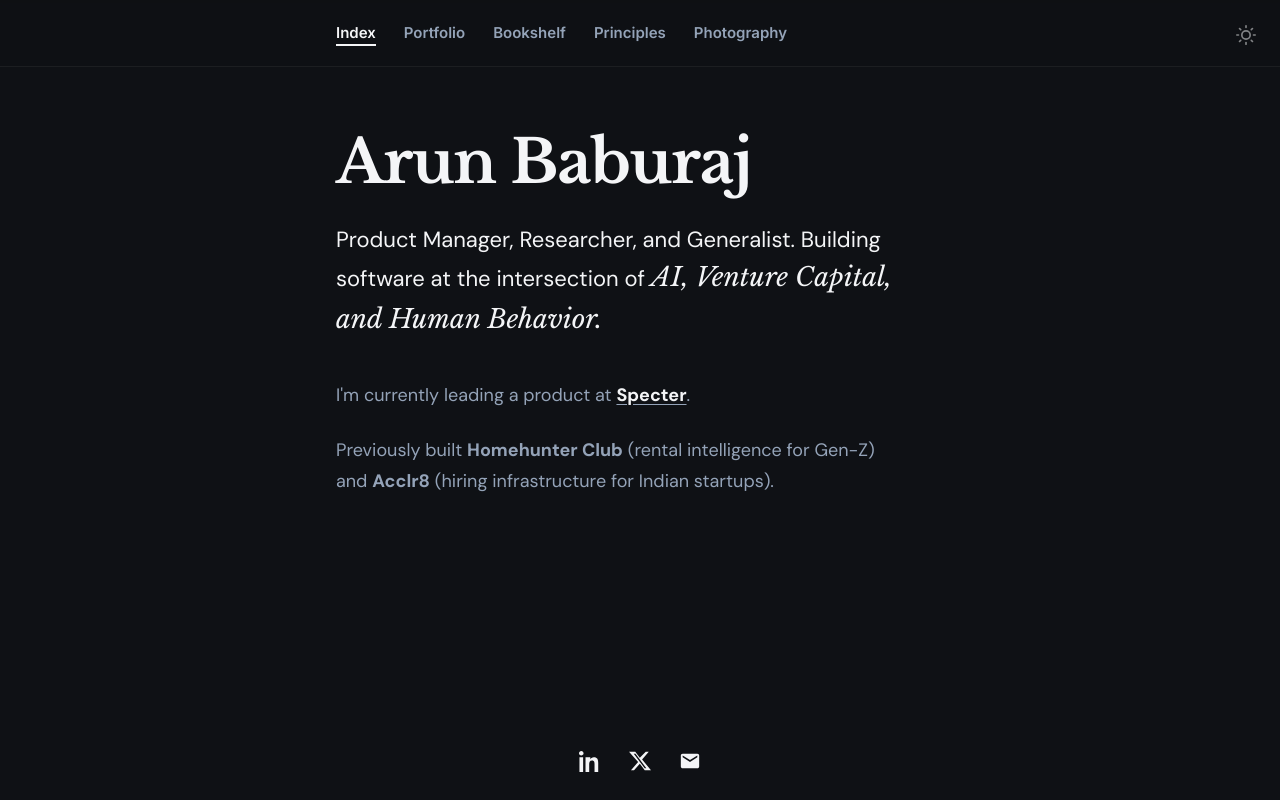
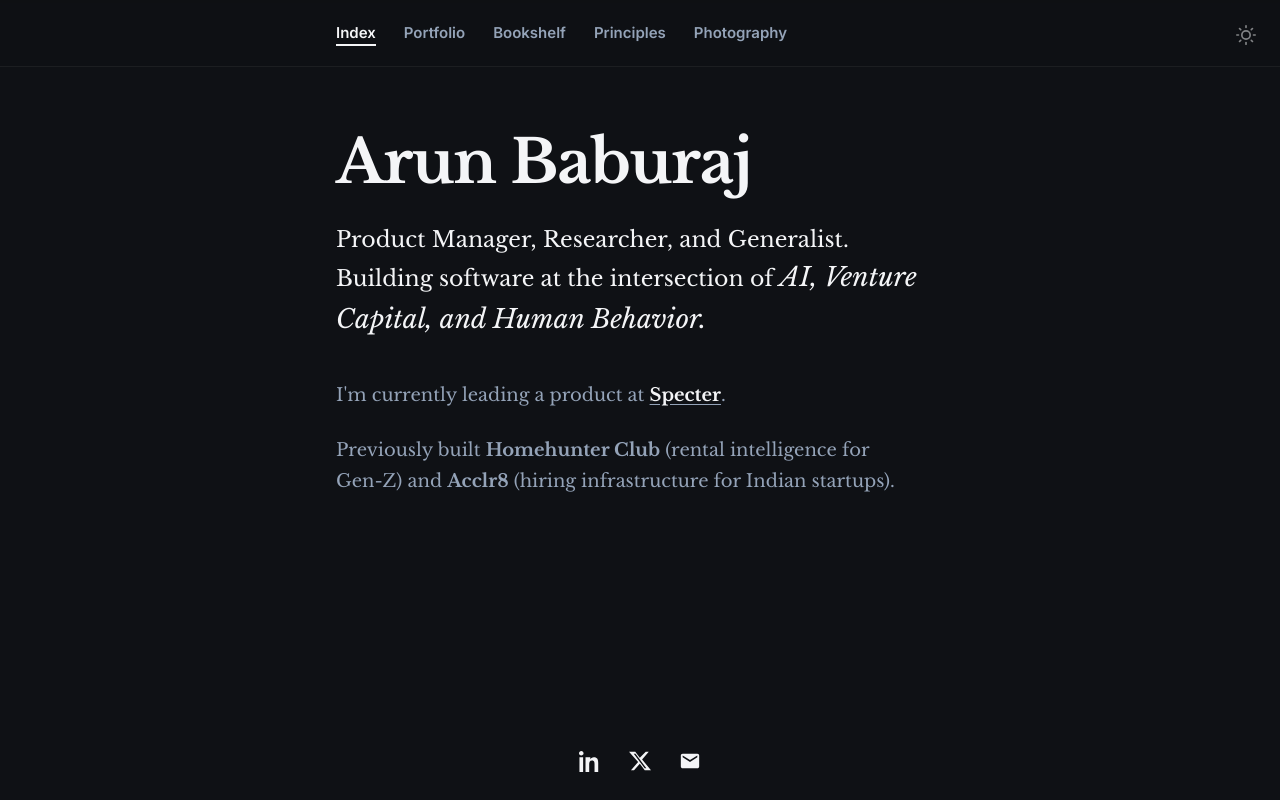
Before and after one commit to arunbab996/Portfolio-v2, a React (Vite) app: page / in a window 1280 px wide. Built offline with nearby package versions, Linux system fonts and the light colour scheme; the HTML template or start-up script is replaced by a standard one.

Commit message:
Apply Libre Baskerville to homepage body text too

```diff
--- a/src/index.css
+++ b/src/index.css
@@ -99,7 +99,7 @@
    4. HOME PAGE (.index-page-content)
    ========================================= */
 .index-page-content {
-  font-family: 'DM Sans', sans-serif;
+  font-family: 'Libre Baskerville', serif;
   max-width: 640px;
   margin: 64px auto;
   padding: 0 16px 120px;
```
